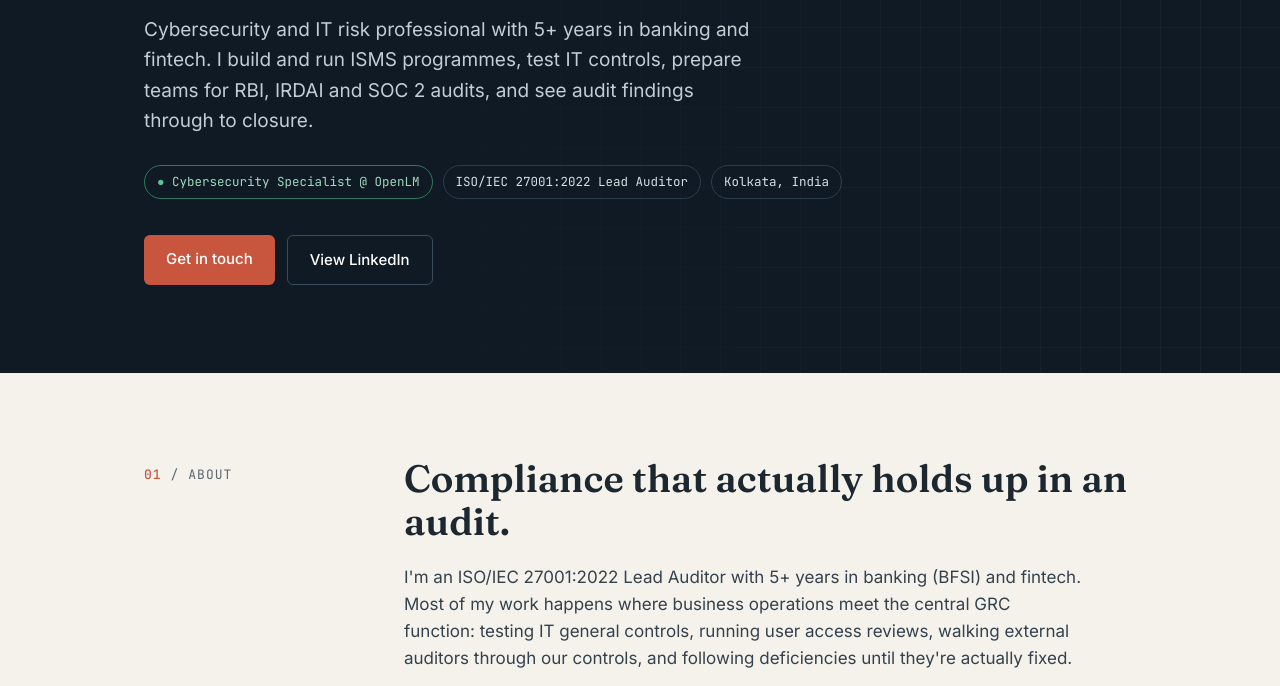
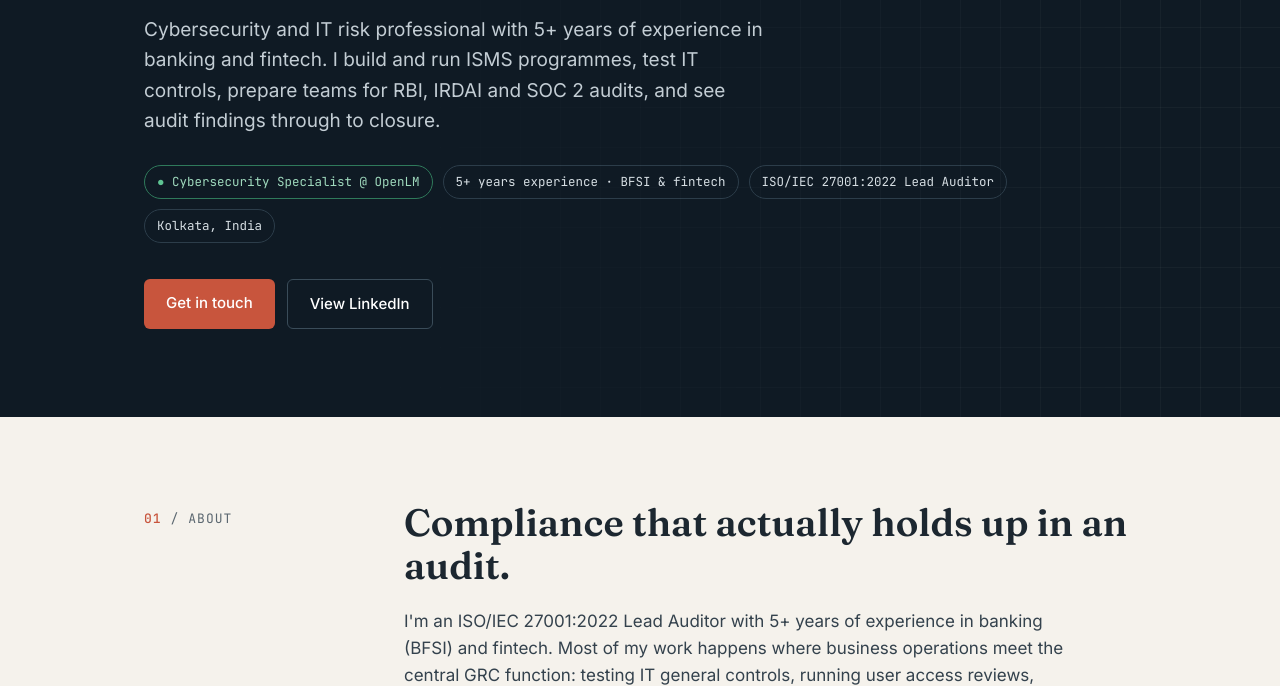
Before and after one commit to Kaustav-97/Kaustav-97.github.io, a plain HTML site: page index.html in a window 1280 px wide. Shown: the part 353-1039 px from the top of the page. Drawn offline with Linux system fonts and the light colour scheme.

Commit message:
Highlight 5+ years of experience
Co-Authored-By: Claude Opus 5.5 <noreply@anthropic.com>
Claude-Session: https://claude.ai/code/session_01WACkMVjtwS9RbgSScqN9aD

```diff
--- a/index.html
+++ b/index.html
@@ -4,7 +4,7 @@
 <meta charset="UTF-8">
 <meta name="viewport" content="width=device-width, initial-scale=1.0">
 <title>Kaustav Putatunda — IT GRC & Information Security</title>
-<meta name="description" content="Kaustav Putatunda — IT Governance, Risk & Compliance, ISO/IEC 27001:2022 Lead Auditor, IT audit and information security professional based in Kolkata.">
+<meta name="description" content="Kaustav Putatunda — Cybersecurity and IT risk professional with 5+ years of experience in banking and fintech. ISO/IEC 27001:2022 Lead Auditor, ITGC and regulatory compliance (RBI, IRDAI, SOC 2). Based in Kolkata.">
 <link rel="preconnect" href="https://fonts.googleapis.com">
 <link rel="preconnect" href="https://fonts.gstatic.com" crossorigin>
 <link href="https://fonts.googleapis.com/css2?family=Fraunces:opsz,wght@9..144,400;9..144,600&family=Inter:wght@400;500;600&family=JetBrains+Mono:wght@400;500&display=swap" rel="stylesheet">
@@ -145,9 +145,10 @@
   <div class="wrap">
     <div class="eyebrow">Cybersecurity · IT Risk · ITGC · Regulatory Compliance</div>
     <h1>Kaustav<br>Putatunda</h1>
-    <p class="lede">Cybersecurity and IT risk professional with 5+ years in banking and fintech. I build and run ISMS programmes, test IT controls, prepare teams for RBI, IRDAI and SOC 2 audits, and see audit findings through to closure.</p>
+    <p class="lede">Cybersecurity and IT risk professional with 5+ years of experience in banking and fintech. I build and run ISMS programmes, test IT controls, prepare teams for RBI, IRDAI and SOC 2 audits, and see audit findings through to closure.</p>
     <div class="meta">
       <span class="chip on">Cybersecurity Specialist @ OpenLM</span>
+      <span class="chip">5+ years experience · BFSI & fintech</span>
       <span class="chip">ISO/IEC 27001:2022 Lead Auditor</span>
       <span class="chip">Kolkata, India</span>
     </div>
@@ -163,7 +164,7 @@
     <div class="sec-label"><b>01</b> / About</div>
     <div>
       <h2>Compliance that actually holds up in an audit.</h2>
-      <p>I'm an ISO/IEC 27001:2022 Lead Auditor with 5+ years in banking (BFSI) and fintech. Most of my work happens where business operations meet the central GRC function: testing IT general controls, running user access reviews, walking external auditors through our controls, and following deficiencies until they're actually fixed.</p>
+      <p>I'm an ISO/IEC 27001:2022 Lead Auditor with 5+ years of experience in banking (BFSI) and fintech. Most of my work happens where business operations meet the central GRC function: testing IT general controls, running user access reviews, walking external auditors through our controls, and following deficiencies until they're actually fixed.</p>
       <p>At OpenLM I design and maintain the company's ISMS, supporting its ISO 27001, SOC 2 and GDPR compliance. Before that, at Bandhan Bank, I assessed ITGCs across 85 enterprise applications and supported RBI, IRDAI and SOC 2 audits. At CRIF Highmark I was the first-line risk and compliance counterpart for the Pune operations. My engineering degree and MBA help me explain technical risk in terms the business can act on.</p>
     </div>
   </div>
```
